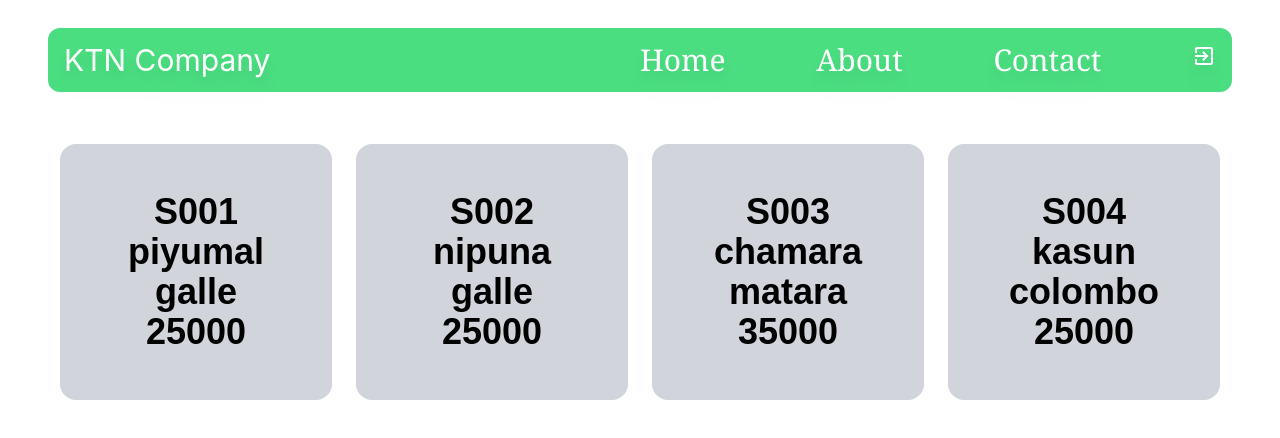
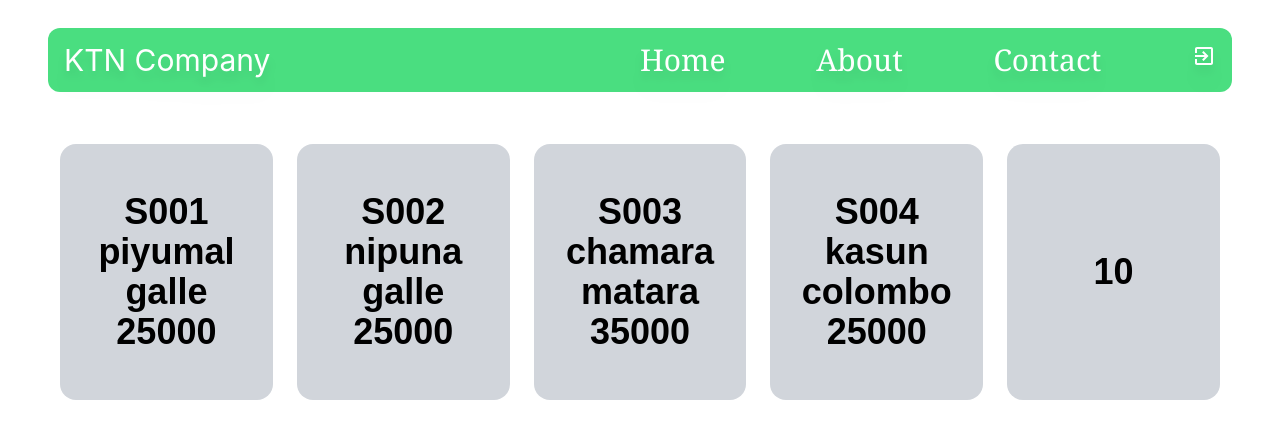
Before and after one commit to PiyumalNipuna60/React-Study-02, a React (Create React App) app in the folder project-02/: page / in a window 1280 px wide. Shown: the top 438 px of the page. Built offline with nearby package versions, Linux system fonts and the light colour scheme.

Commit message:
state introduct

```diff
--- a/project-02/src/components/content/Content.tsx
+++ b/project-02/src/components/content/Content.tsx
@@ -1,5 +1,6 @@
 import React, { Component } from 'react'
 import Customer from '../customer/Customer'
+import Count from '../count/Count'
 
 export default class Content extends Component {
   render() {
@@ -15,7 +16,7 @@ export default class Content extends Component {
         {...{id:"S004",name:"kasun",address:"colombo",salary:"25000"}}/>
 
 
-
+      <Count {...{initValues:10}}/>
       </div>
     )
   }
--- a/project-02/src/components/count/Count.tsx
+++ b/project-02/src/components/count/Count.tsx
@@ -1,13 +1,27 @@
+
 import React, { Component } from 'react'
 
+type CountProps={
+    initValues:number;
+}
 
+type CountState={
+    count:number;
+}
 
-export default class Count extends Component {
+export default class Count extends Component <CountProps,CountState>{
+    constructor(props:CountProps){
+        super(props);
+        this.state={
+            count:this.props.initValues,
+        }
+    }
+
 
   render() {
     return (
         <div className='bg-gray-300 w-1/3 h-64 p-2 flex flex-col justify-center items-center m-3 rounded-2xl'>
-        counter
+        <h1>{this.state.count}</h1>
       </div>
     )
   }
```
